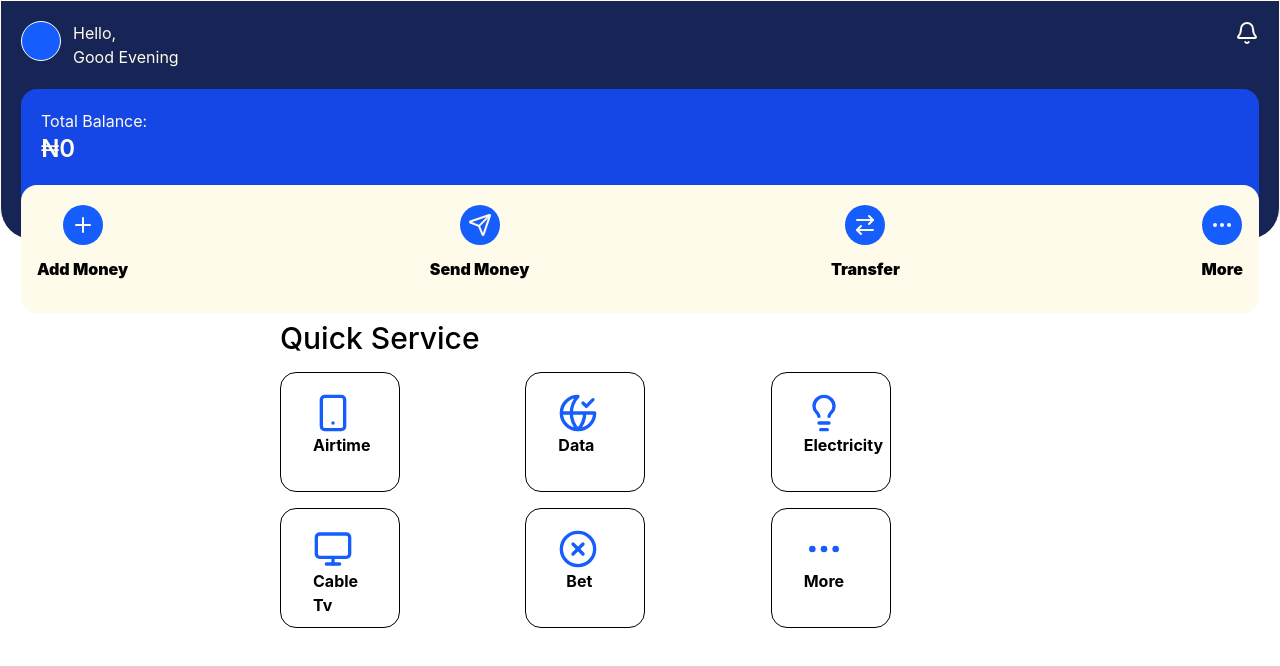
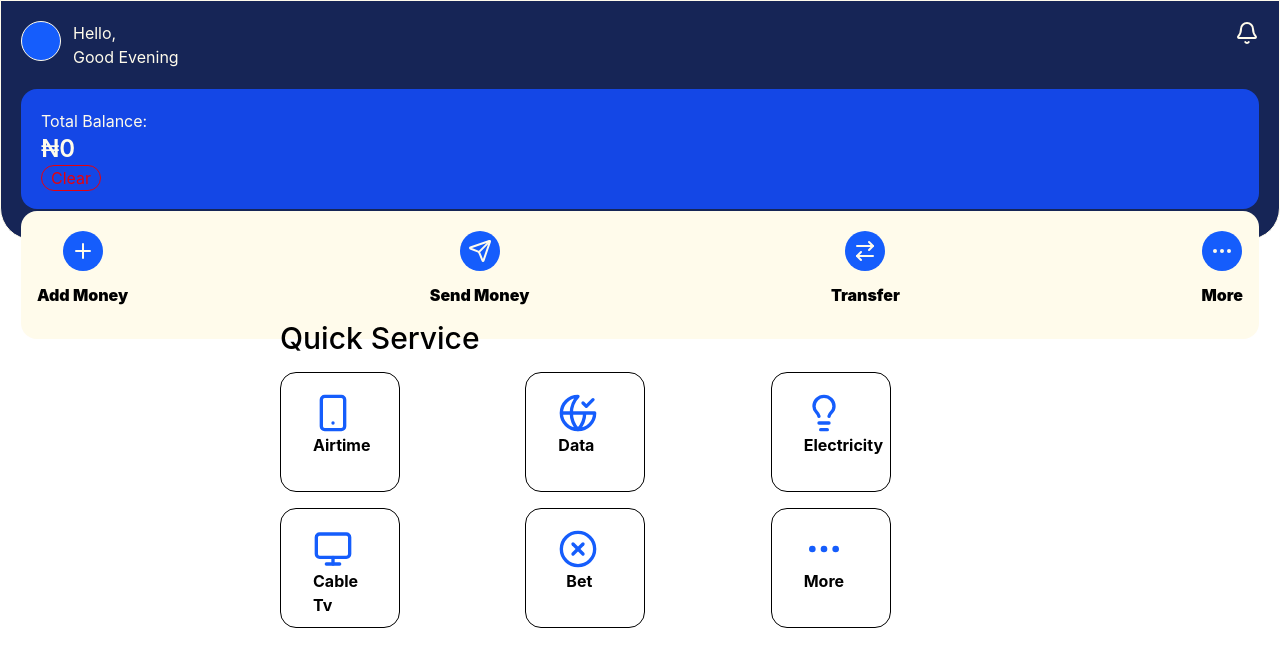
Before and after one commit to oluwafunmilayoraphael01-collab/saraBankDemo, a React (Vite) app: page /balance in a window 1280 px wide. Shown: the top 666 px of the page. Built offline with nearby package versions, Linux system fonts and the light colour scheme.

Commit message:
Add clear balance feature

```diff
--- a/src/context/BalanceContext.jsx
+++ b/src/context/BalanceContext.jsx
@@ -22,7 +22,10 @@ export const BalanceProvider = ({ children }) => {
     setUserName(name);
     localStorage.setItem("userName", name);
   };
-
+const clearBalance = () => {
+  setBalance(0);
+  localStorage.setItem("balance",0);
+};
   return (
     <BalanceContext.Provider
       value={{
@@ -30,6 +33,7 @@ export const BalanceProvider = ({ children }) => {
         addMoney,
         userName,
         saveUserName,
+        clearBalance,
       }}
     >
       {children}
--- a/src/pages/Balance.jsx
+++ b/src/pages/Balance.jsx
@@ -15,7 +15,7 @@ import { Link } from "react-router";
 import { useBalance } from "../context/BalanceContext";
 
 const Balance = () => {
-  const { balance, userName } = useBalance();
+  const { balance, userName, clearBalance } = useBalance();
 
   return (
     <div>
@@ -42,6 +42,7 @@ const Balance = () => {
             <h1 className="font-semibold text-2xl">
               ₦{balance.toLocaleString()}
             </h1>
+           <button onClick={clearBalance} className="border w-15 text-red-600 rounded-2xl">Clear</button>
           </div>
           <div className="h-30md:px-20 px-4 bg-amber-50 rounded-2xl justify-between flex py-5">
 
```
